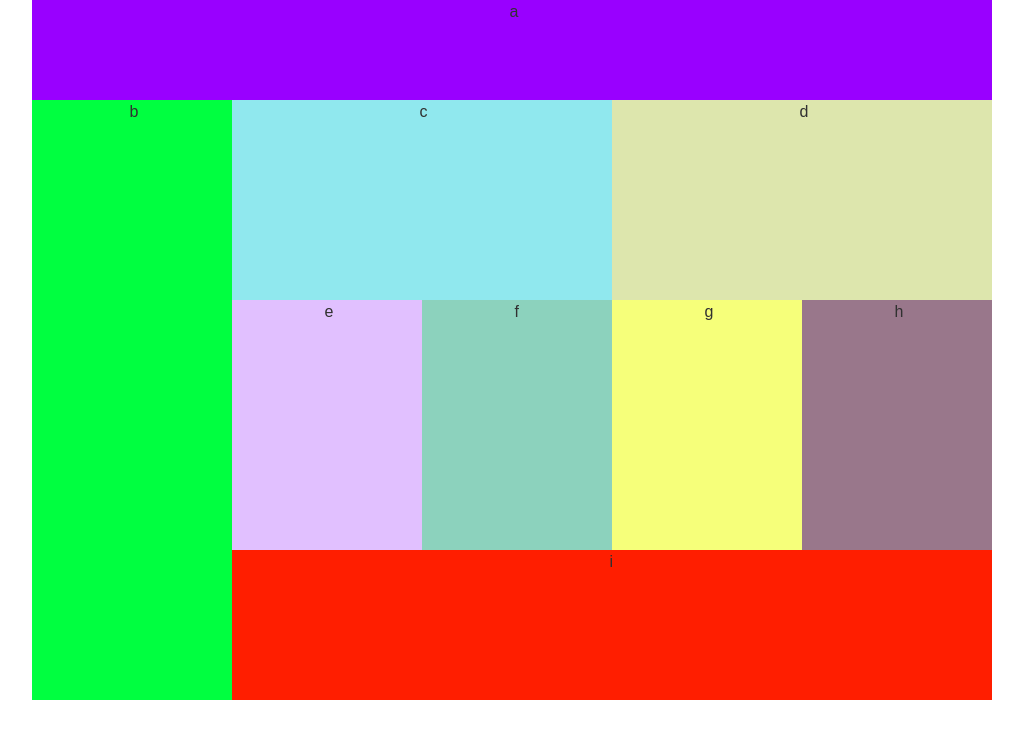
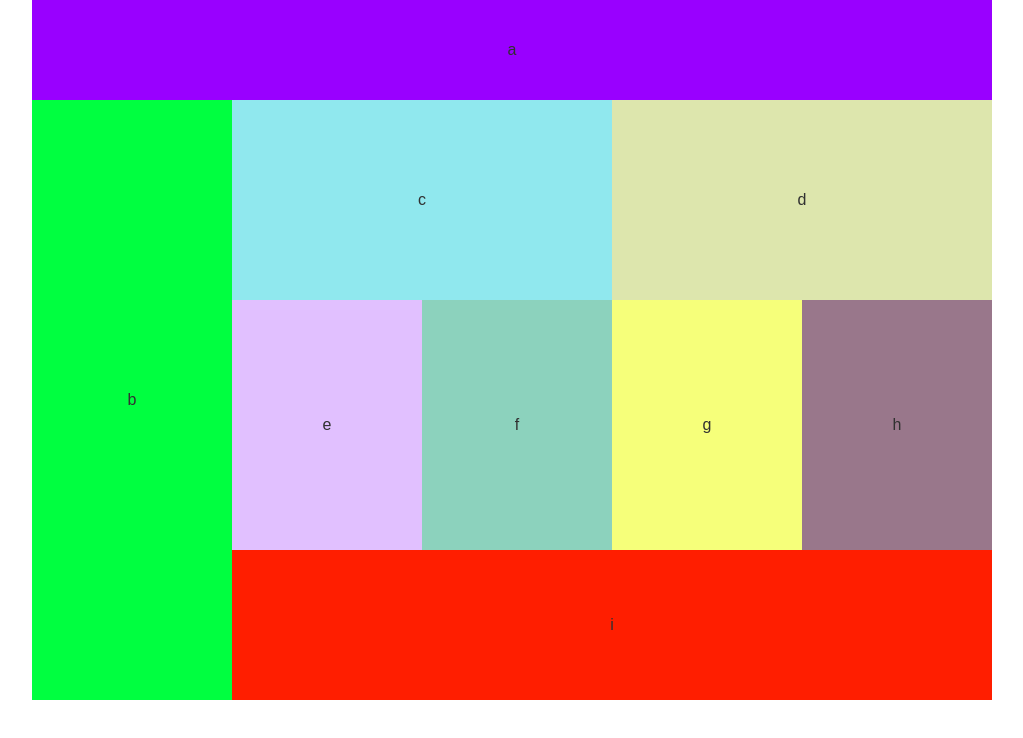
Before and after one commit to Ddanul/ui-challenge-01, a plain HTML site: page index.html in a window 1280 px wide. Shown: the whole page, without its empty margins (128-1151 px from the left). Drawn offline with Linux system fonts and the light colour scheme.

Commit message:
centered letters

```diff
--- a/styles/base.css
+++ b/styles/base.css
@@ -4,4 +4,5 @@
     line-height: 1.5;
     font-size: 100%;
     color: #313131;
+    text-align: center;
   }
--- a/styles/modules.css
+++ b/styles/modules.css
@@ -1,5 +1,5 @@
-body p{
-    width: 5px;
-    height: 5px;
-    margin: auto;
+section{
+    display: flex;
+    flex-direction: column;
+    justify-content: center;
 }
```
